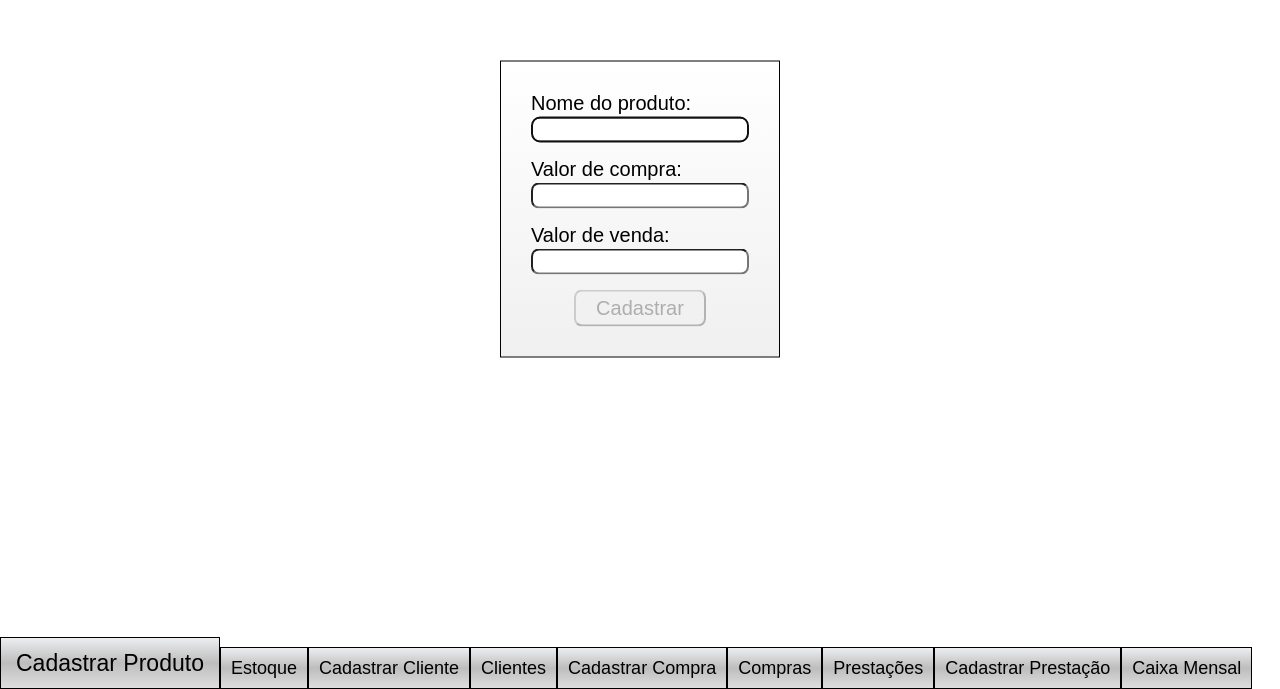
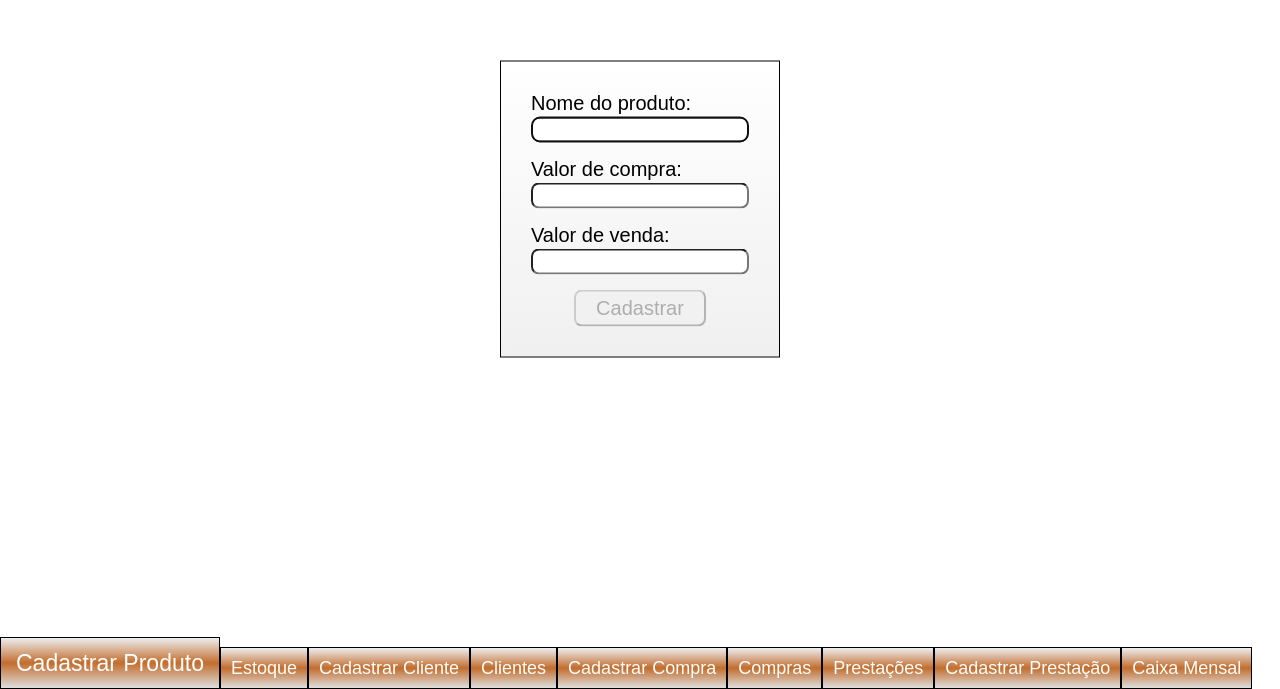
Before and after one commit to WWWrrMn/Loja, a plain HTML site: page index.html in a window 1280 px wide. Shown: the part 111-800 px from the top of the page. Drawn offline with Linux system fonts and the light colour scheme.

Commit message:
Update style.css 2

```diff
--- a/src/style.css
+++ b/src/style.css
@@ -52,6 +52,7 @@ body {
 }
 
 .botaoNav {
+    color: white;
     border: 1px solid black;
     display:flex;
     justify-content: center;
@@ -60,7 +61,7 @@ body {
     font-size: 18px;
     height: 40px;
     cursor: pointer;
-    background: linear-gradient(#edeef0, #bdbdbd, #dedede);
+    background: linear-gradient(#edeef0, #c26d2d, #dedede);
     > span {
         cursor: pointer;
     }
```
